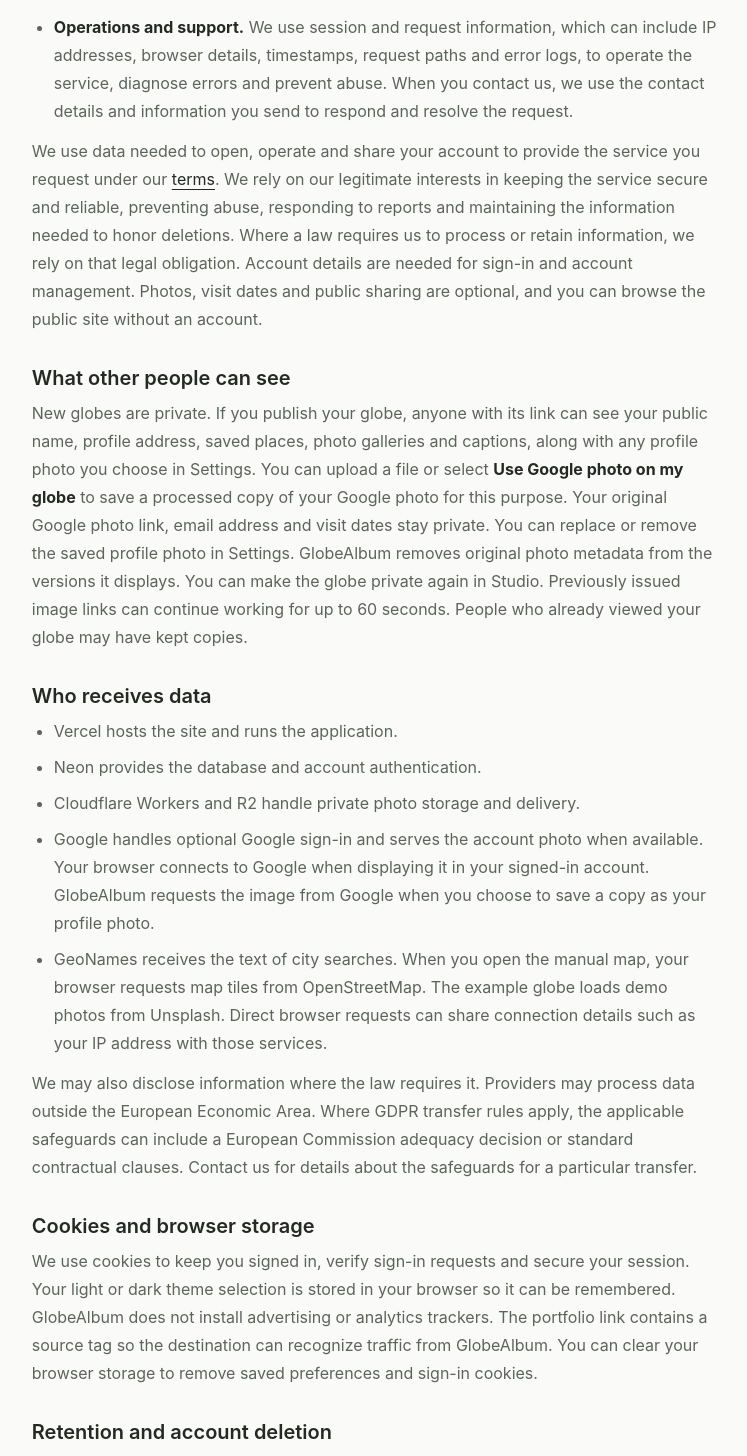
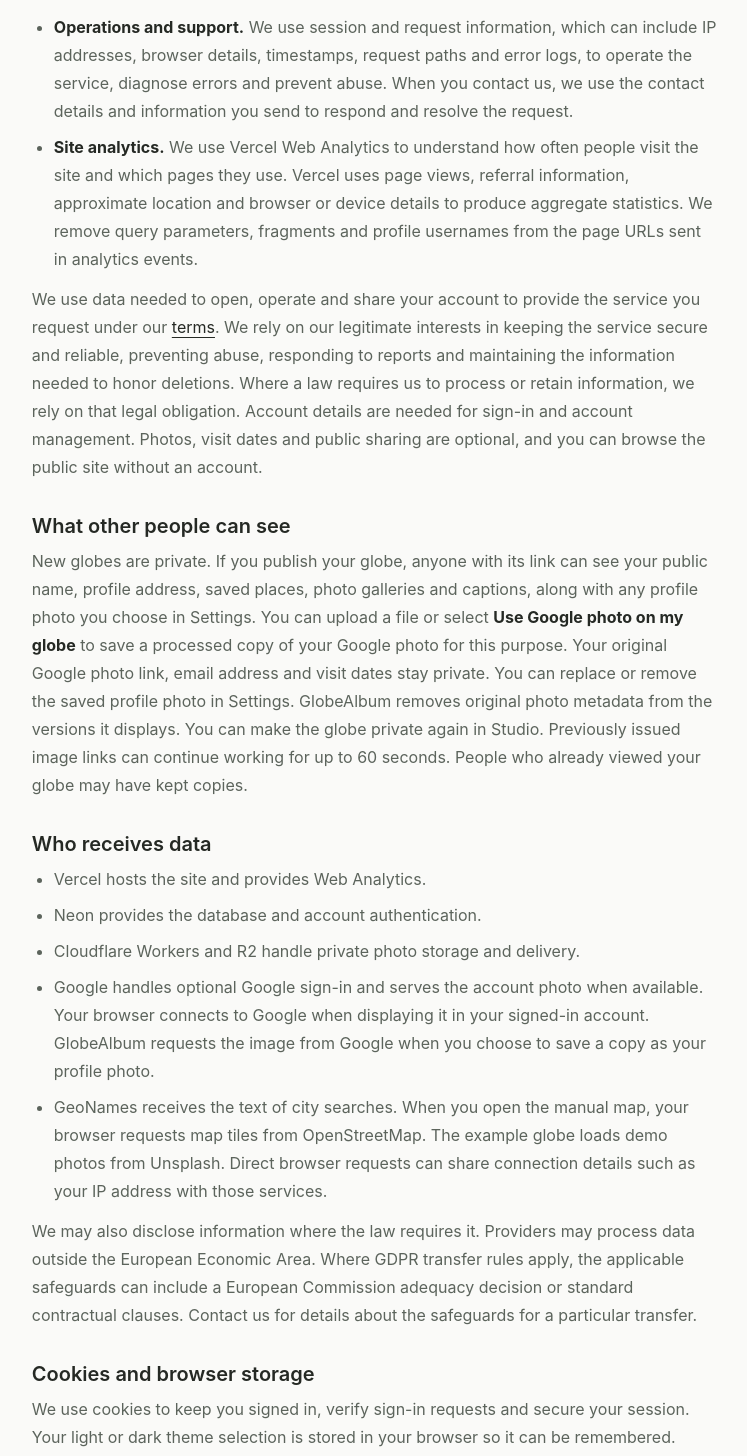
Before and after one commit to MatejBendik/GlobeAlbum, a Next.js app: page /privacy in a window 1280 px wide. Shown: the part 763-2219 px from the top of the page, without its empty margins (265-1012 px from the left). Built offline with nearby package versions, Linux system fonts and the light colour scheme; no server answers; what @neon/auth would draw is missing.

Commit message:
Add Vercel Web Analytics

```diff
--- a/package.json
+++ b/package.json
@@ -38,6 +38,7 @@
     "@radix-ui/react-dropdown-menu": "2.2.1",
     "@radix-ui/react-popover": "1.3.1",
     "@radix-ui/react-slot": "1.5.0",
+    "@vercel/analytics": "2.0.1",
     "@vercel/functions": "3.11.0",
     "class-variance-authority": "0.7.1",
     "clsx": "2.1.1",
--- a/src/app/(legal)/privacy/page.tsx
+++ b/src/app/(legal)/privacy/page.tsx
@@ -13,7 +13,7 @@ export default function PrivacyPage() {
     <article className="legal-document">
       <h1>Privacy Policy</h1>
       <p className="legal-date">
-        Updated <time dateTime="2026-11-08">8 November 2026</time>
+        Updated <time dateTime="2026-11-10">10 November 2026</time>
       </p>
       <p>
         {operatorName}, an individual based in Slovakia, operates GlobeAlbum and
@@ -50,6 +50,14 @@ export default function PrivacyPage() {
           contact details and information you send to respond and resolve the
           request.
         </li>
+        <li>
+          <strong>Site analytics.</strong> We use Vercel Web Analytics to
+          understand how often people visit the site and which pages they use.
+          Vercel uses page views, referral information, approximate location and
+          browser or device details to produce aggregate statistics. We remove
+          query parameters, fragments and profile usernames from the page URLs
+          sent in analytics events.
+        </li>
       </ul>
       <p>
         We use data needed to open, operate and share your account to provide
@@ -81,7 +89,7 @@ export default function PrivacyPage() {
 
       <h2>Who receives data</h2>
       <ul>
-        <li>Vercel hosts the site and runs the application.</li>
+        <li>Vercel hosts the site and provides Web Analytics.</li>
         <li>Neon provides the database and account authentication.</li>
         <li>
           Cloudflare Workers and R2 handle private photo storage and delivery.
@@ -111,10 +119,10 @@ export default function PrivacyPage() {
       <p>
         We use cookies to keep you signed in, verify sign-in requests and secure
         your session. Your light or dark theme selection is stored in your
-        browser so it can be remembered. GlobeAlbum does not install advertising
-        or analytics trackers. The portfolio link contains a source tag so the
-        destination can recognize traffic from GlobeAlbum. You can clear your
-        browser storage to remove saved preferences and sign-in cookies.
+        browser so it can be remembered. Vercel Web Analytics does not use
+        cookies. The portfolio link contains a source tag so the destination can
+        recognize traffic from GlobeAlbum. You can clear your browser storage to
+        remove saved preferences and sign-in cookies.
       </p>
 
       <h2 id="account-deletion">Retention and account deletion</h2>
--- a/src/app/layout.tsx
+++ b/src/app/layout.tsx
@@ -2,6 +2,7 @@ import type { Metadata } from "next";
 import "./globals.css";
 import { ThemeProvider } from "@/components/theme-provider";
 import { SiteFooter } from "@/components/site-footer";
+import { SiteAnalytics } from "@/components/site-analytics";
 
 export const dynamic = "force-dynamic";
 export const metadata: Metadata = {
@@ -29,6 +30,7 @@ export default function RootLayout({
           <div id="main-content">{children}</div>
           <SiteFooter />
         </ThemeProvider>
+        <SiteAnalytics />
       </body>
     </html>
   );
--- /dev/null
+++ b/src/components/site-analytics.tsx
@@ -0,0 +1,19 @@
+"use client";
+
+import { Analytics, type BeforeSendEvent } from "@vercel/analytics/next";
+
+function redactPageUrl(event: BeforeSendEvent): BeforeSendEvent {
+  const url = new URL(event.url);
+  url.search = "";
+  url.hash = "";
+
+  if (url.pathname.startsWith("/u/")) {
+    url.pathname = "/u/[username]";
+  }
+
+  return { ...event, url: url.toString() };
+}
+
+export function SiteAnalytics() {
+  return <Analytics beforeSend={redactPageUrl} />;
+}
```
Also changed, not shown: 3 other files (tests, documents, lock files or other folders).
